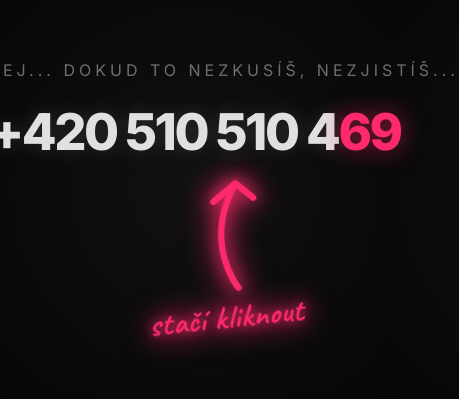
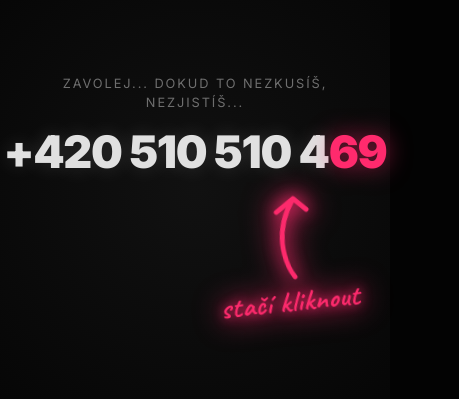
Before and after one commit to SkoroVim/510510469, a plain HTML site: page index.html in a window 390 px wide. Shown: the part 231-630 px from the top of the page, 459 px wide, since content can reach past the window. Drawn offline with Linux system fonts and the light colour scheme.

Commit message:
Update index.html
mobile fix

```diff
--- a/index.html
+++ b/index.html
@@ -9,7 +9,7 @@
 
     <link rel="preconnect" href="https://fonts.googleapis.com">
     <link rel="preconnect" href="https://fonts.gstatic.com" crossorigin>
-    <link href="https://fonts.googleapis.com/css2?family=Caveat:wght@400;700&family=Inter:wght@300;400;600;800&display=swap" rel="stylesheet">
+    <link href="https://fonts.googleapis.com/css2?family=Caveat:wght@400;700&family=Inter:wght@300;400;600;800;900&display=swap" rel="stylesheet">
 
     <style>
         :root {
@@ -29,6 +29,8 @@
             color: var(--text-main);
             font-family: 'Inter', Helvetica, Arial, sans-serif;
             height: 100vh;
+            /* Fix pro mobilní prohlížeče (adresní řádek) */
+            min-height: -webkit-fill-available;
             display: flex;
             justify-content: center;
             align-items: center;
@@ -40,6 +42,7 @@
             position: relative;
             padding: 1rem;
             width: 100%;
+            max-width: 100vw; /* Pojistka proti přetečení */
             animation: slowFadeIn 2.5s var(--smooth-ease) forwards;
             display: flex;
             flex-direction: column;
@@ -47,34 +50,37 @@
             justify-content: center;
         }
 
-        /* ZVĚTŠENÝ PODNADPIS */
+        /* PODNADPIS */
         .subtitle {
-            font-size: clamp(1rem, 4vw, 1.6rem); /* Větší rozsah */
-            letter-spacing: 0.25em;
+            font-size: clamp(0.8rem, 3vw, 1.6rem);
+            letter-spacing: 0.2em;
             text-transform: uppercase;
             color: var(--text-subtle);
-            margin-bottom: 1.5rem;
+            margin-bottom: 2vh; /* Relativní k výšce */
             font-weight: 400;
             opacity: 0.8;
-            white-space: nowrap; /* Aby se nelámal */
+            padding: 0 1rem;
+            line-height: 1.5;
         }
 
-        /* MASIVNÍ ČÍSLO */
+        /* ČÍSLO - RESPONSIVNÍ VELIKOST */
         .phone-link {
             display: inline-block;
             text-decoration: none;
             color: var(--text-main);
-            /* Obrovský skok ve velikosti */
+
+            /* DESKTOP DEFAULT */
             font-size: clamp(3rem, 13vw, 9rem);
-            font-weight: 900; /* Extra tučné */
-            letter-spacing: -0.05em;
+
+            font-weight: 900;
+            letter-spacing: -0.04em;
             line-height: 1.1;
             position: relative;
             transition: all 0.3s var(--smooth-ease);
             cursor: pointer;
             text-shadow: 0 0 20px rgba(255, 255, 255, 0.15);
             z-index: 5;
-            white-space: nowrap; /* Zabrání zalomení na mobilu */
+            white-space: nowrap;
         }
 
         .highlight-end {
@@ -93,11 +99,12 @@
              text-shadow: 0 0 50px var(--accent-neon), -5px 0 var(--accent-cyan), 5px 0 var(--accent-neon);
         }
 
-        /* --- SEKCE S ŠIPKOU --- */
+        /* --- ŠIPKA A CTA --- */
         .cta-container {
-            margin-top: 0.5rem;
-            /* Dynamický margin, aby to sedělo u velkého textu */
-            margin-left: 20vw;
+            margin-top: 1vh;
+            /* Default pro Desktop */
+            margin-left: 15vw;
+
             color: var(--accent-neon);
             display: flex;
             flex-direction: column;
@@ -107,20 +114,18 @@
             transform: rotate(-6deg);
         }
 
-        /* ZVĚTŠENÝ TEXT "STAČÍ KLIKNOUT" */
         .cta-text {
             font-family: 'Caveat', cursive;
-            font-size: clamp(2rem, 5vw, 3.5rem); /* Mnohem větší */
+            font-size: clamp(1.8rem, 4vw, 3.5rem);
             font-weight: 700;
             letter-spacing: 0.02em;
             text-shadow: 0 0 12px var(--accent-neon);
-            margin-bottom: -15px;
-            margin-left: -30px;
+            margin-bottom: -0.4em;
+            margin-left: -0.5em;
         }
 
-        /* ZVĚTŠENÁ ŠIPKA */
         .drawn-arrow-svg {
-            width: clamp(80px, 15vw, 130px); /* Větší šipka */
+            width: clamp(60px, 12vw, 130px);
             height: auto;
             overflow: visible;
             filter: drop-shadow(0 0 8px var(--accent-neon));
@@ -129,12 +134,39 @@
         .arrow-path {
             fill: none;
             stroke: var(--accent-neon);
-            stroke-width: 4; /* Tlustší čára */
+            stroke-width: 4;
             stroke-linecap: round;
             stroke-linejoin: round;
             stroke-dasharray: 250;
             stroke-dashoffset: 250;
             animation: drawArrow 1.2s var(--smooth-ease) 1.5s forwards;
+        }
+
+        /* --- MOBILNÍ OPTIMALIZACE (pro obrazovky užší než 768px) --- */
+        @media (max-width: 768px) {
+            .subtitle {
+                font-size: 0.8rem;
+                letter-spacing: 0.15em;
+                margin-bottom: 1rem;
+                white-space: normal; /* Povolí zalamování textu */
+            }
+
+            .phone-link {
+                /* Na mobilu fixujeme velikost podle šířky, aby se to vždy vešlo */
+                font-size: 11.5vw;
+                letter-spacing: -0.03em;
+            }
+
+            .cta-container {
+                /* Reset desktopových marginů */
+                margin-left: auto;
+                margin-right: 0;
+
+                /* Pozicování pod "69" */
+                align-self: flex-end; /* Zarovná kontejner doprava */
+                padding-right: 5vw; /* Odsazení od kraje */
+                transform: rotate(-4deg) scale(0.9); /* Trochu menší náklon */
+            }
         }
 
         /* --- ANIMACE --- */
@@ -167,7 +199,7 @@
             color: var(--accent-cyan);
             padding: 1rem 2rem;
             border-radius: 6px;
-            font-size: 1.1rem; /* Větší font i v notifikaci */
+            font-size: 1rem;
             font-weight: 700;
             letter-spacing: 0.05em;
             opacity: 0;
@@ -176,6 +208,8 @@
             border: 1px solid rgba(5, 217, 232, 0.3);
             box-shadow: 0 10px 30px rgba(0,0,0,0.7);
             z-index: 10;
+            width: max-content;
+            max-width: 80vw;
         }
         .toast.show { opacity: 1; transform: translateX(-50%) translateY(0); }
     </style>
```
